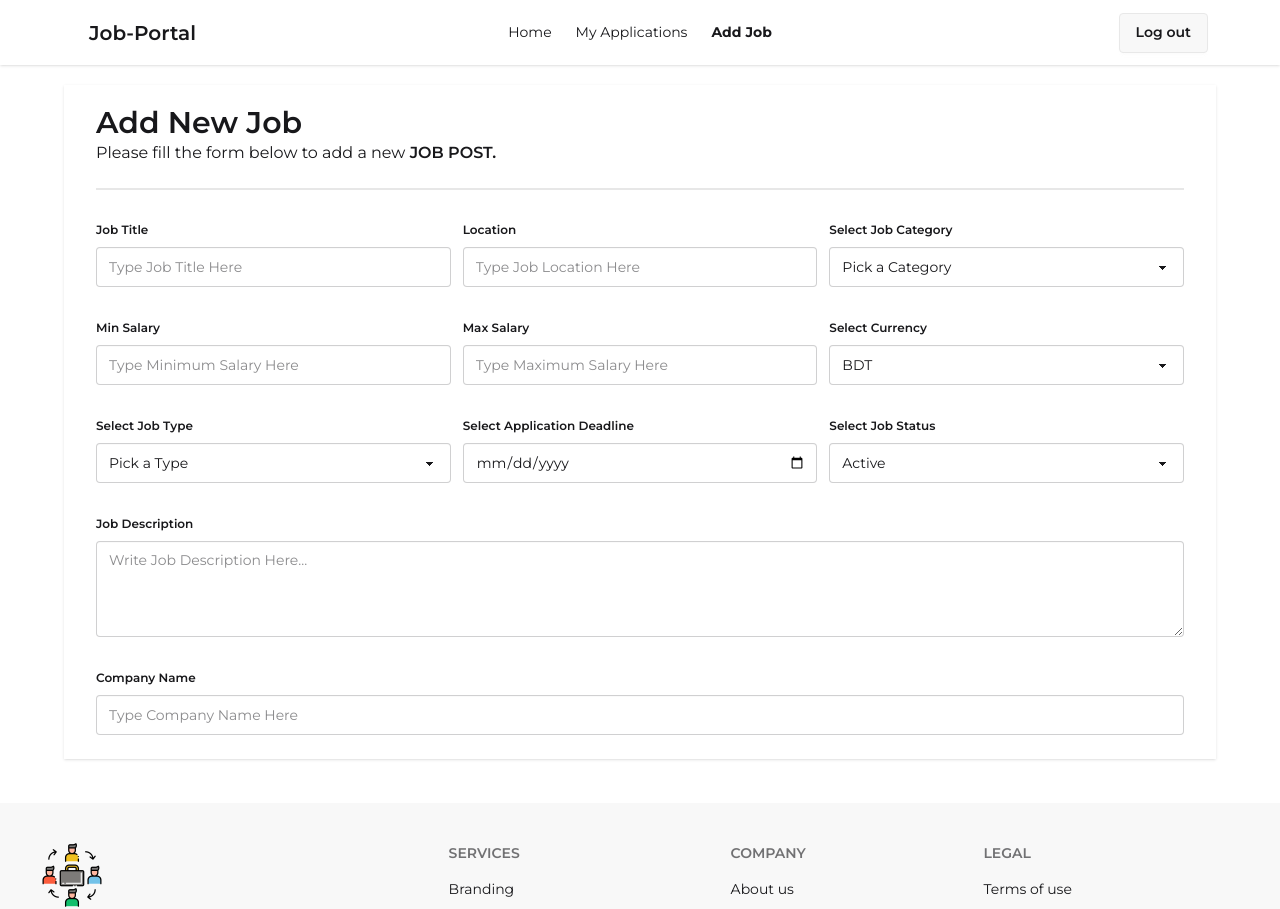
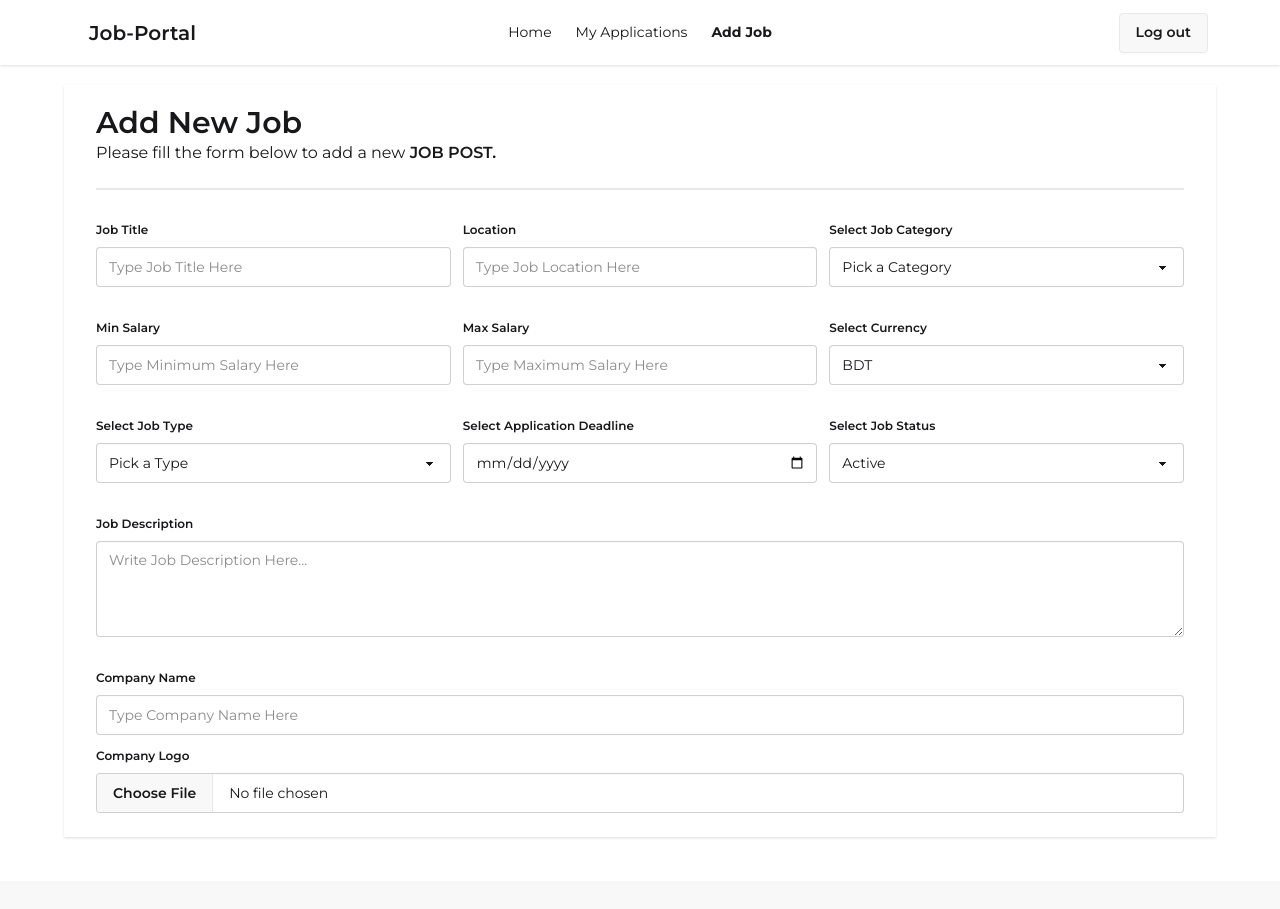
Before and after one commit to Suprio-Das/Job-Portal-Client, a React (Vite) app: page /addJobPost in a window 1280 px wide. Shown: the top 909 px of the page. Built offline with nearby package versions, Linux system fonts and the light colour scheme; no server answers; sample sign-in values are in the browser's storage.

Commit message:
Company Logo field added

```diff
--- a/src/Pages/Job/AddJobPost.jsx
+++ b/src/Pages/Job/AddJobPost.jsx
@@ -95,6 +95,10 @@ const AddJobPost = () => {
                         <legend className="fieldset-legend">Company Name</legend>
                         <input type="text" className="input w-full" name='company_name' placeholder="Type Company Name Here" required />
                     </fieldset>
+                    <fieldset className="fieldset">
+                        <legend className="fieldset-legend">Company Logo</legend>
+                        <input type="file" className="file-input w-full" required />
+                    </fieldset>
                 </div>
             </form>
         </div>
```
